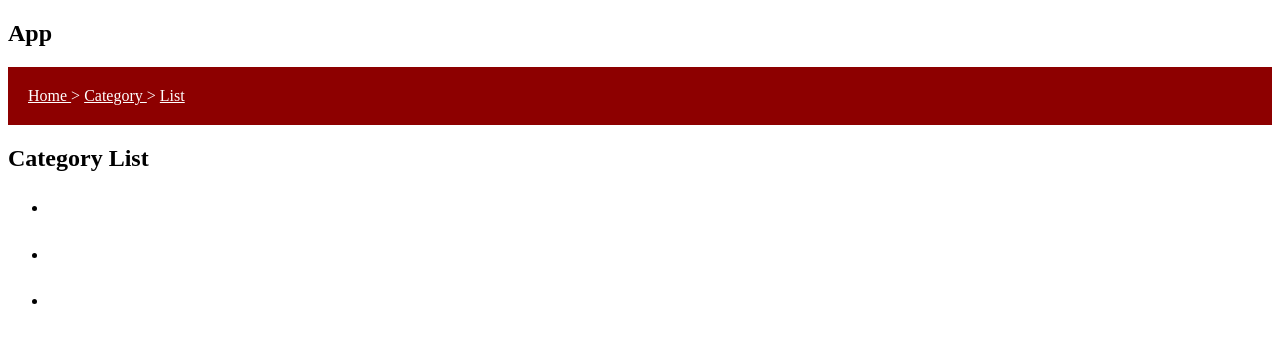
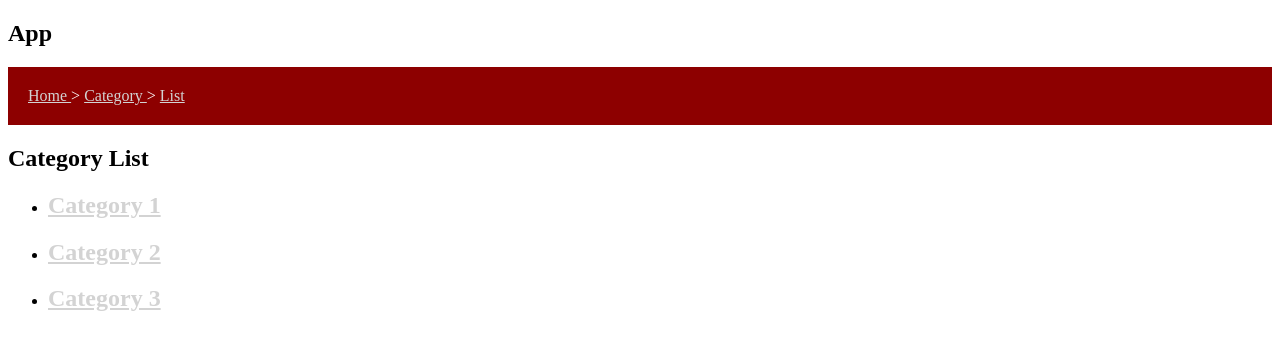
Before and after one commit to rapidman/supreme, an Angular app: page /#/category in a window 1280 px wide. Shown: the top 350 px of the page. Built offline with nearby package versions, Linux system fonts and the light colour scheme.

Commit message:
add breadcrumb

```diff
--- a/src/app/app.component.ts
+++ b/src/app/app.component.ts
@@ -10,6 +10,5 @@
   title = 'Supreme';
 
   constructor(private route: ActivatedRoute) {
-    alert(route);
   }
 }
--- a/src/app/breadcrumb/breadcrumb.component.css
+++ b/src/app/breadcrumb/breadcrumb.component.css
@@ -13,5 +13,5 @@
 }
 
 a {
-  color: white;
+  color: lightgray;
 }
--- a/src/app/breadcrumb/breadcrumb.component.html
+++ b/src/app/breadcrumb/breadcrumb.component.html
@@ -1,7 +1,7 @@
 <ol class="breadcrumb">
   <li *ngFor="let breadcrumb of breadcrumbs$ | async"
       class="breadcrumb-item">
-    <a [routerLink]="[breadcrumb.url, breadcrumb.params]">
+    <a [routerLink]="breadcrumb.params ? [breadcrumb.url, breadcrumb.params] : breadcrumb.url">
       {{ breadcrumb.label }}
     </a>
   </li>
--- a/src/app/breadcrumb/breadcrumb.component.ts
+++ b/src/app/breadcrumb/breadcrumb.component.ts
@@ -1,5 +1,5 @@
-import { Component, OnInit, ViewEncapsulation } from '@angular/core';
-import { ActivatedRoute, NavigationEnd, Router } from '@angular/router';
+import {Component, OnInit, ViewEncapsulation} from '@angular/core';
+import {ActivatedRoute, NavigationEnd, Router} from '@angular/router';
 import {BreadCrumb} from "./breadcrumb";
 import 'rxjs/add/operator/distinctUntilChanged';
 import 'rxjs/add/operator/map';
@@ -28,15 +28,25 @@
   buildBreadCrumb(route: ActivatedRoute, url: string = '',
                   breadcrumbs: Array<BreadCrumb> = []): Array<BreadCrumb> {
     // If no routeConfig is avalailable we are on the root path
-    alert('buildBreadCrumb');
     const label = route.routeConfig ? route.routeConfig.data[ 'breadcrumb' ] : 'Home';
-    const path = route.routeConfig ? route.routeConfig.path : '';
+    const path = (route.routeConfig ? route.routeConfig.path : '').replace(':id', '');
     // In the routeConfig the complete path is not available,
     // so we rebuild it each time
     const nextUrl = `${url}${path}/`;
+
+    var param;
+    route.params.subscribe(params => {
+      param = params['id'];
+    });
+
+    if(param){
+      alert(param);
+    }
+
     const breadcrumb = {
       label: label,
-      url: nextUrl
+      url: nextUrl,
+      params: param
     };
     const newBreadcrumbs = [ ...breadcrumbs, breadcrumb ];
     if (route.firstChild) {
--- a/src/app/breadcrumb/breadcrumb.ts
+++ b/src/app/breadcrumb/breadcrumb.ts
@@ -1,4 +1,5 @@
 export interface BreadCrumb {
   label: string;
   url: string;
+  params: any
 }
--- a/src/app/catalog/catalog.module.ts
+++ b/src/app/catalog/catalog.module.ts
@@ -22,14 +22,14 @@
         }
       },
       {
-        path: ':categoryId',
+        path: ':id',
         component: CategoryDetailComponent,
         data: {
           breadcrumb: 'CatId'
         },
         children:[
           {
-            path: 'detail/:productId',
+            path: 'detail/:id',
             component: ProductDetailComponent,
             data: {
               breadcrumb: 'ProdId'
--- a/src/app/catalog/category-detail/category-detail.component.ts
+++ b/src/app/catalog/category-detail/category-detail.component.ts
@@ -16,8 +16,7 @@
 
   ngOnInit() {
     this.sub = this.route.params.subscribe(params => {
-      const categoryId = params['categoryId'];
-      alert(categoryId);
+      const categoryId = params['id'];
     });
   }
 
--- a/src/app/catalog/product-detail/product-detail.component.ts
+++ b/src/app/catalog/product-detail/product-detail.component.ts
@@ -15,8 +15,7 @@
 
   ngOnInit() {
     this.sub = this.route.params.subscribe(params => {
-      const productId = params['productId'];
-      alert(productId);
+      const productId = params['id'];
     });
   }
 
```
